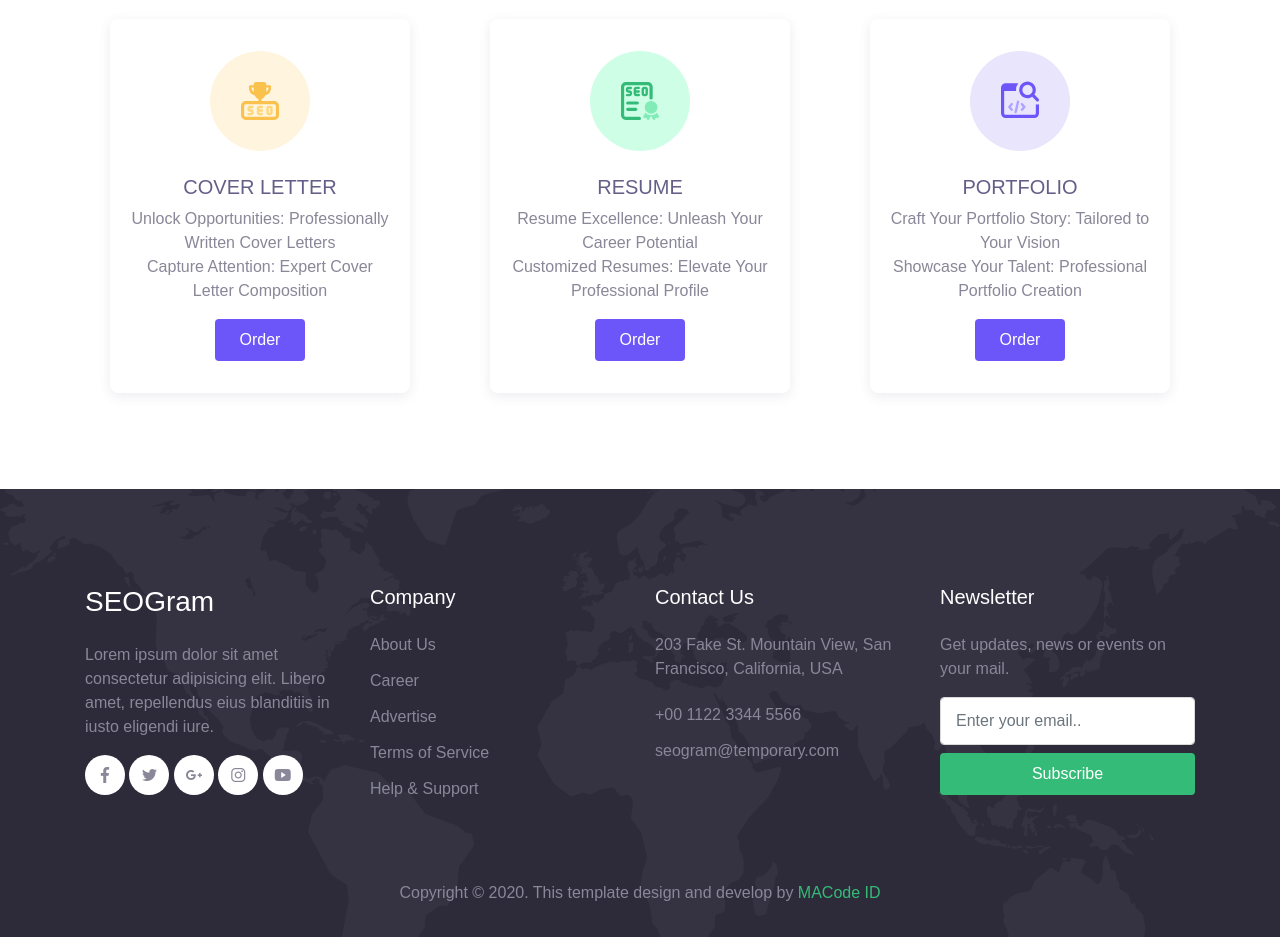
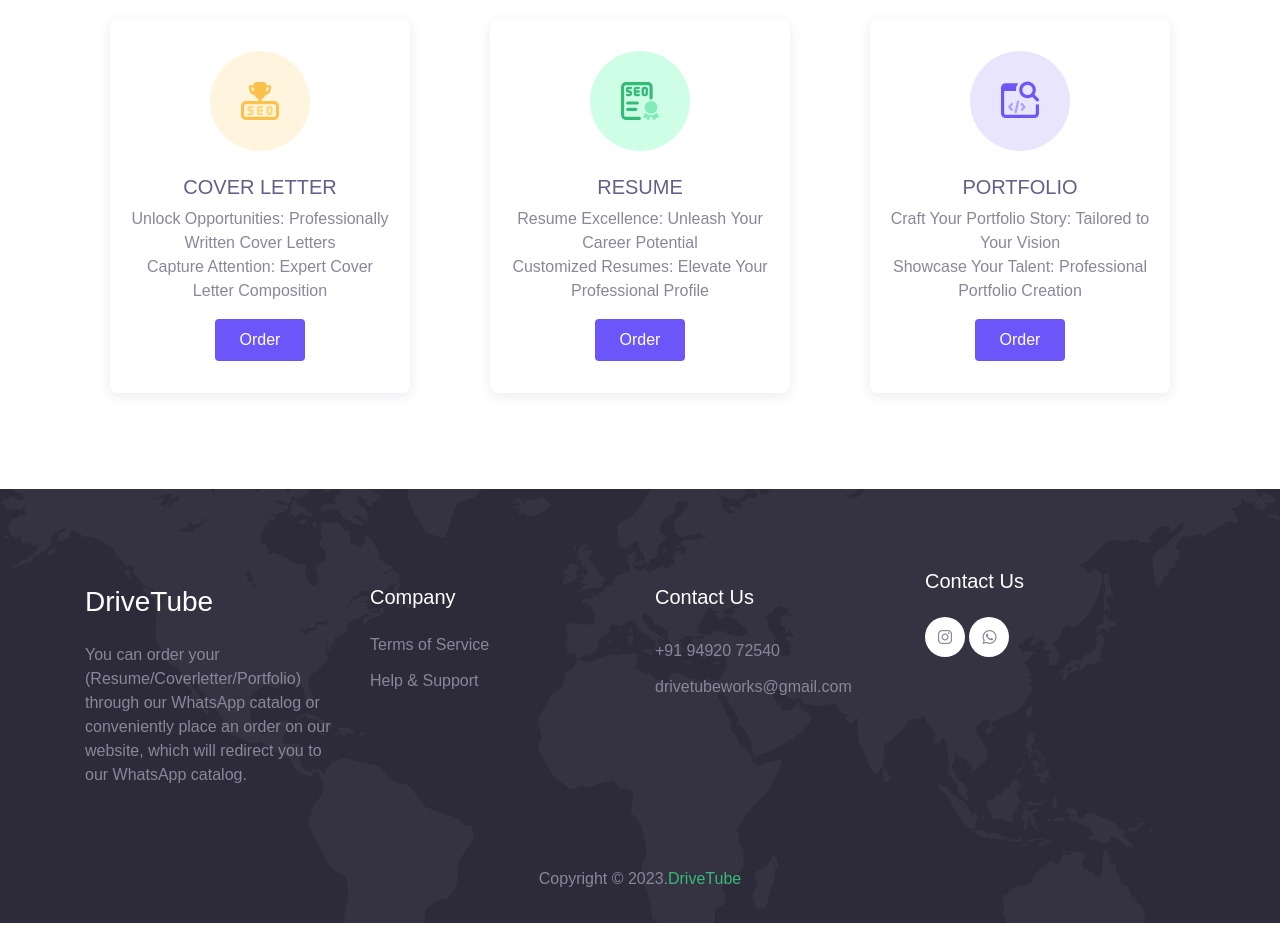
Before and after one commit to t-uday-kiran/DriveTube, a plain HTML site: page service.html in a window 1280 px wide. Shown: the part 499-1436 px from the top of the page. Drawn offline with Linux system fonts and the light colour scheme; files whose address does not match are found by name.

Commit message:
footer 2

```diff
--- a/service.html
+++ b/service.html
@@ -121,44 +121,29 @@
     <div class="container">
       <div class="row mb-5">
         <div class="col-lg-3 py-3">
-          <h3>SEOGram</h3>
-          <p>Lorem ipsum dolor sit amet consectetur adipisicing elit. Libero amet, repellendus eius blanditiis in iusto eligendi iure.</p>
-
-          <div class="social-media-button">
-            <a href="#"><span class="mai-logo-facebook-f"></span></a>
-            <a href="#"><span class="mai-logo-twitter"></span></a>
-            <a href="#"><span class="mai-logo-google-plus-g"></span></a>
-            <a href="#"><span class="mai-logo-instagram"></span></a>
-            <a href="#"><span class="mai-logo-youtube"></span></a>
-          </div>
+          <h3>DriveTube</h3>
+          <p>You can order your (Resume/Coverletter/Portfolio) through our WhatsApp catalog or conveniently place an order on our website, which will redirect you to our WhatsApp catalog.</p>
         </div>
         <div class="col-lg-3 py-3">
           <h5>Company</h5>
           <ul class="footer-menu">
-            <li><a href="#">About Us</a></li>
-            <li><a href="#">Career</a></li>
-            <li><a href="#">Advertise</a></li>
             <li><a href="#">Terms of Service</a></li>
             <li><a href="#">Help & Support</a></li>
           </ul>
         </div>
         <div class="col-lg-3 py-3">
           <h5>Contact Us</h5>
-          <p>203 Fake St. Mountain View, San Francisco, California, USA</p>
-          <a href="#" class="footer-link">+00 1122 3344 5566</a>
-          <a href="#" class="footer-link">seogram@temporary.com</a>
+          <a href="#" class="footer-link">+91 94920 72540</a>
+          <a href="#" class="footer-link">drivetubeworks@gmail.com</a>
         </div>
-        <div class="col-lg-3 py-3">
-          <h5>Newsletter</h5>
-          <p>Get updates, news or events on your mail.</p>
-          <form action="#">
-            <input type="text" class="form-control" placeholder="Enter your email..">
-            <button type="submit" class="btn btn-success btn-block mt-2">Subscribe</button>
-          </form>
+        <div class="social-media-button">
+          <h5>Contact Us</h5>
+          <a href="https://instagram.com/drivetube._?igshid=MzRlODBiNWFlZA=="><span class="mai-logo-instagram"></span></a><span></span>
+          <a href="#"><span class="mai-logo-whatsapp"></span></a>
         </div>
       </div>
 
-      <p class="text-center" id="copyright">Copyright &copy; 2020. This template design and develop by <a href="https://macodeid.com/" target="_blank">MACode ID</a></p>
+      <p class="text-center" id="copyright">Copyright &copy; 2023.<a href="https://drivetube.in/" target="_blank">DriveTube</a></p>
     </div>
   </footer>
 
```
